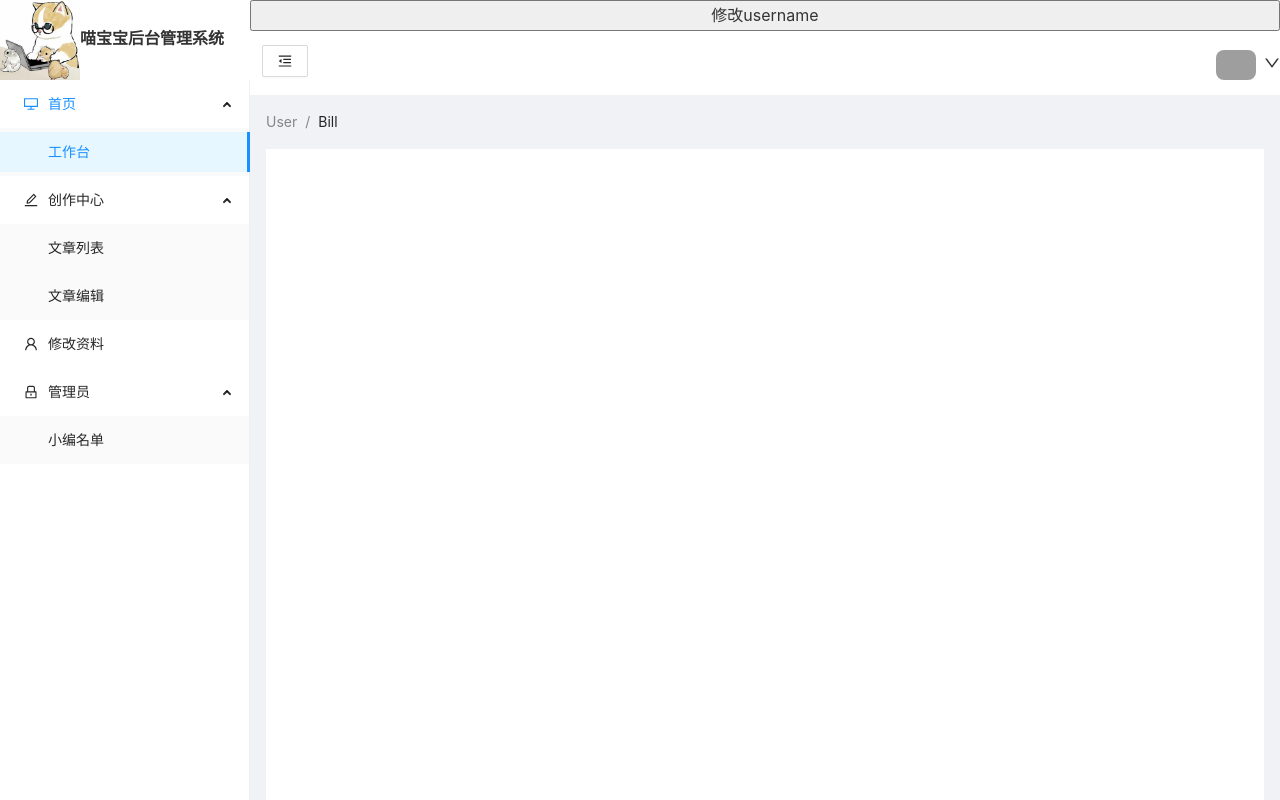
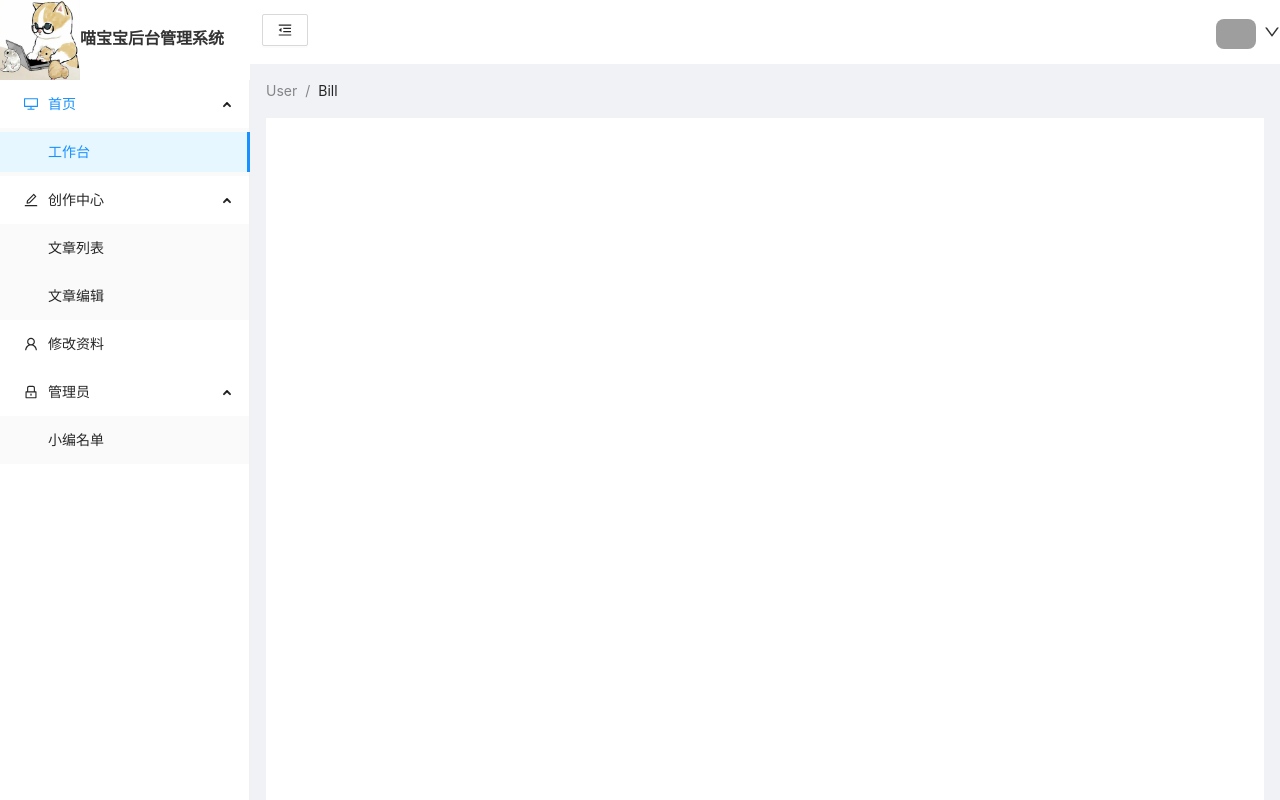
Before and after one commit to lesenelir/meta-react-admin, a React (Create React App) app in the folder admin-system/: page / in a window 1280 px wide. Shown: the top 800 px of the page. Built offline with nearby package versions, Linux system fonts and the light colour scheme.

Commit message:
fix: delete demo

```diff
--- a/admin-system/src/components/HomeRight/HomeRight.jsx
+++ b/admin-system/src/components/HomeRight/HomeRight.jsx
@@ -28,12 +28,6 @@ function HomeRight(props) {
     setUsername(username)
   }, [])
 
-  // 修改用户名 - 可考虑用useEffect
-  const changeUsername = () => {
-    let newName = '8ss88'
-    localStorage.setItem('username', newName)
-    setUsername(newName)
-  }
   // 检测contextData.key的变化，如果有变化，则调用该hook
   useEffect(() => {
     // console.log('ooooooooooo')
@@ -42,8 +36,6 @@ function HomeRight(props) {
     setUsername(username)
     setAvatar(avatar)
   }, [contextData.key])
-
-
 
   // 修改资料点击
   const clickProfile = () => {
@@ -94,7 +86,6 @@ function HomeRight(props) {
       <Layout className="site-right">
         {/*头部由左侧button 和 右侧下拉框组成*/}
         {/*右侧 头部 有全局变量key*/}
-        <button onClick={changeUsername}>修改username</button>
         <Header key={contextData.key} className="site-right-header">
           <Button
               style={{marginLeft: '12px', marginBottom: 16}}
```
